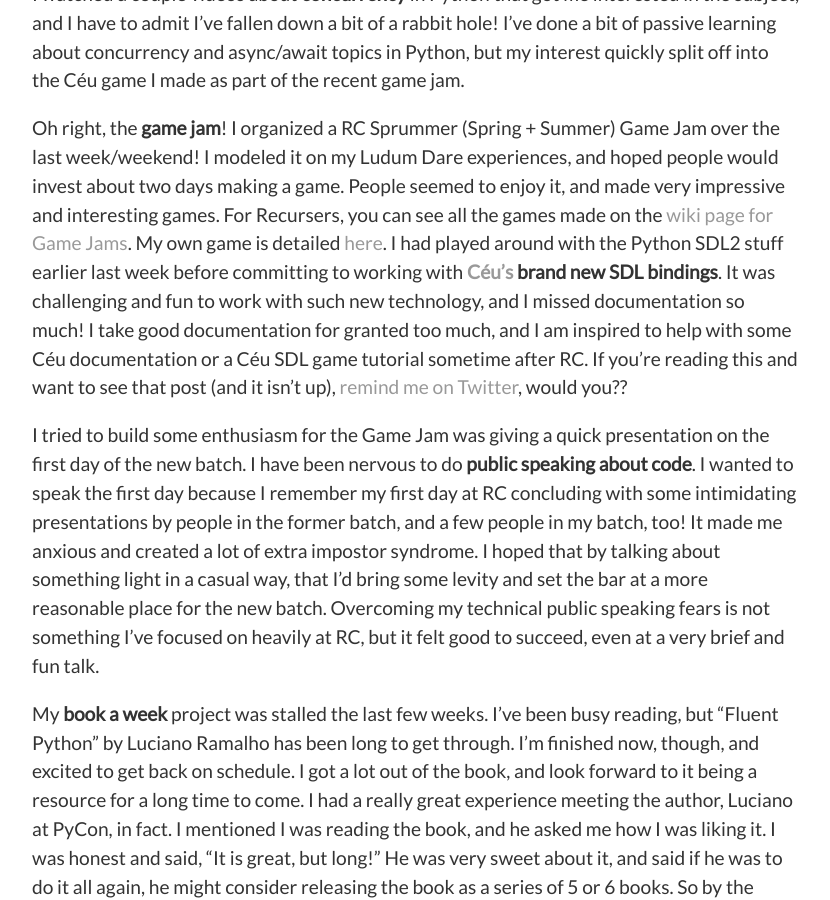
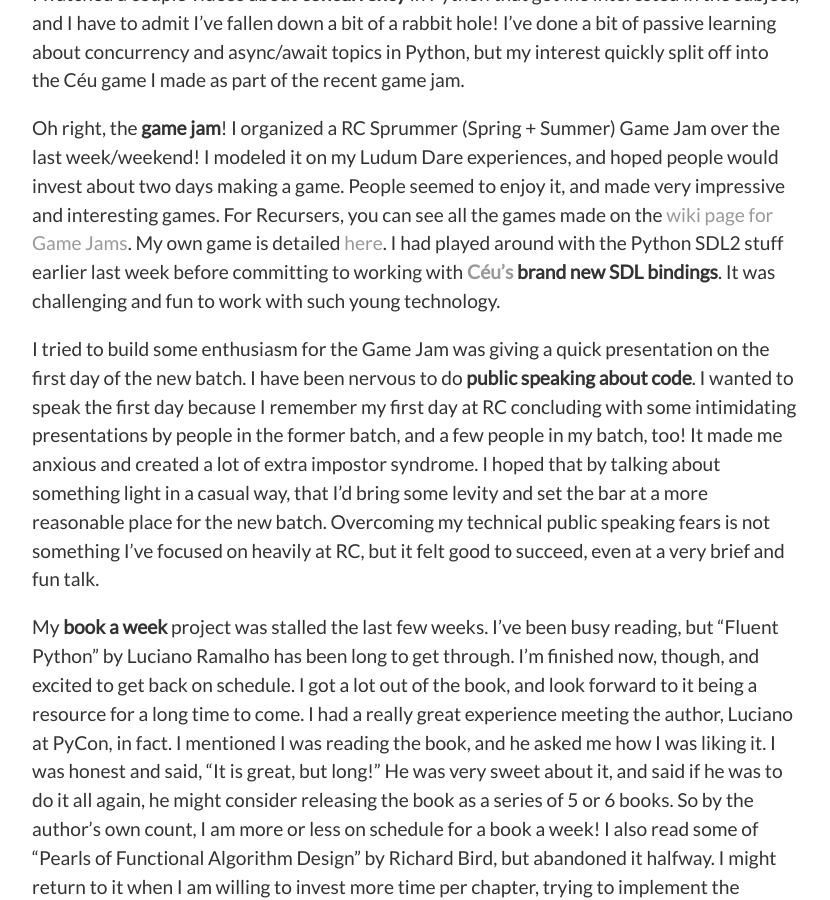
Before and after one commit to katieamazing/katieamazing.github.io, a Jekyll site: the page built from _posts/2017-06-12-RCDays39-74.md, in a window 1280 px wide and 900 px high, scrolled down 1321 px. Shown: the whole window, without its empty margins (224-1054 px from the left). Built offline with Jekyll 4.4.1, drawn with Linux system fonts in a browser that asks for light colours.

Commit message:
Update 2017-06-12-RCDays39-74.md

```diff
--- a/_posts/2017-06-12-RCDays39-74.md
+++ b/_posts/2017-06-12-RCDays39-74.md
@@ -14,7 +14,7 @@
 
 I watched a couple videos about **concurrency** in Python that got me interested in the subject, and I have to admit I've fallen down a bit of a rabbit hole! I've done a bit of passive learning about concurrency and async/await topics in Python, but my interest quickly split off into the Céu game I made as part of the recent game jam.
 
-Oh right, the **game jam**! I organized a RC Sprummer (Spring + Summer) Game Jam over the last week/weekend! I modeled it on my Ludum Dare experiences, and hoped people would invest about two days making a game. People seemed to enjoy it, and made very impressive and interesting games. For Recursers, you can see all the games made on the [wiki page for Game Jams](https://github.com/recursecenter/wiki/wiki/Game-Jam). My own game is detailed [here](http://katieamazing.com/todo/). I had played around with the Python SDL2 stuff earlier last week before committing to working with **[Céu's](http://ceu-lang.org/) brand new SDL bindings**. It was challenging and fun to work with such new technology, and I missed documentation so much! I take good documentation for granted too much, and I am inspired to help with some Céu documentation or a Céu SDL game tutorial sometime after RC. If you're reading this and want to see that post (and it isn't up), [remind me on Twitter](https://twitter.com/ka_amazing), would you??
+Oh right, the **game jam**! I organized a RC Sprummer (Spring + Summer) Game Jam over the last week/weekend! I modeled it on my Ludum Dare experiences, and hoped people would invest about two days making a game. People seemed to enjoy it, and made very impressive and interesting games. For Recursers, you can see all the games made on the [wiki page for Game Jams](https://github.com/recursecenter/wiki/wiki/Game-Jam). My own game is detailed [here](http://katieamazing.com/blog/2017/07/03/C%C3%A9u-Game). I had played around with the Python SDL2 stuff earlier last week before committing to working with **[Céu's](http://ceu-lang.org/) brand new SDL bindings**. It was challenging and fun to work with such young technology.
 
 I tried to build some enthusiasm for the Game Jam was giving a quick presentation on the first day of the new batch. I have been nervous to do **public speaking about code**. I wanted to speak the first day because I remember my first day at RC concluding with some intimidating presentations by people in the former batch, and a few people in my batch, too! It made me anxious and created a lot of extra impostor syndrome. I hoped that by talking about something light in a casual way, that I'd bring some levity and set the bar at a more reasonable place for the new batch. Overcoming my technical public speaking fears is not something I've focused on heavily at RC, but it felt good to succeed, even at a very brief and fun talk.
 
```
